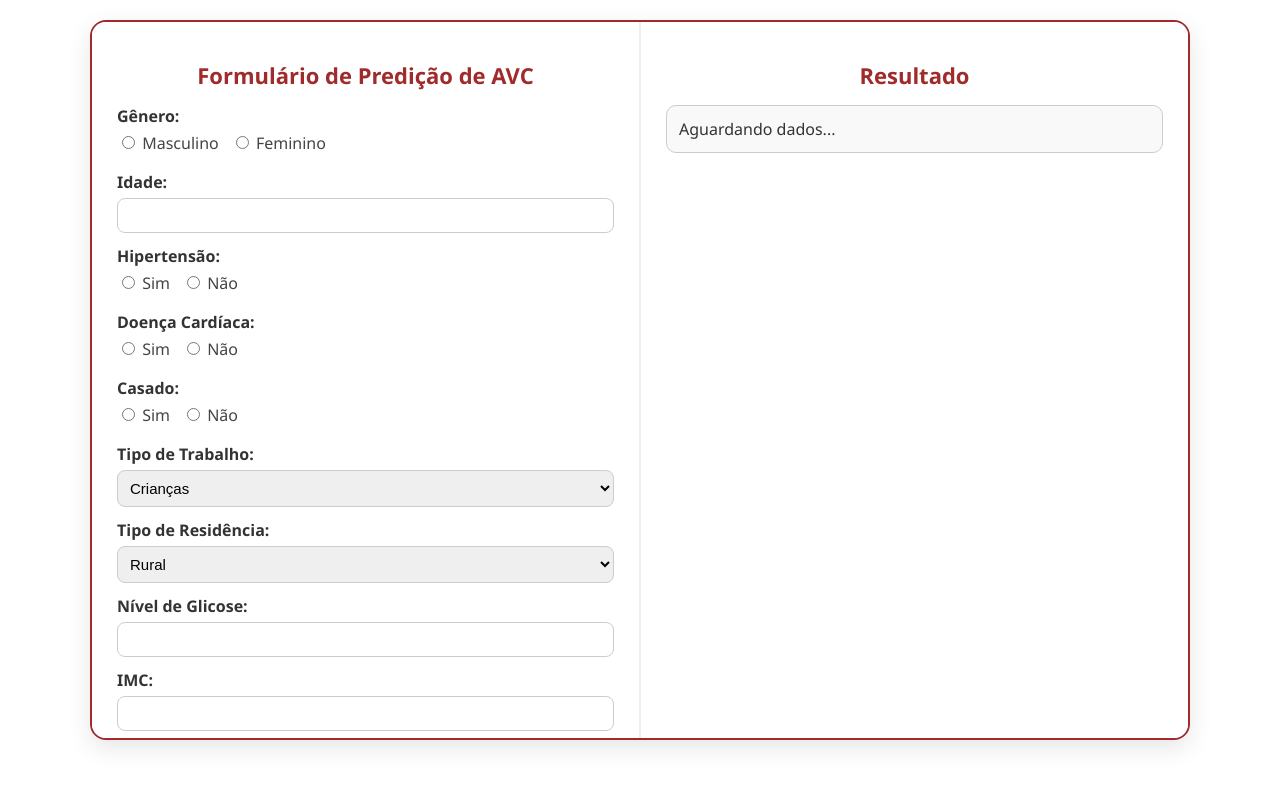
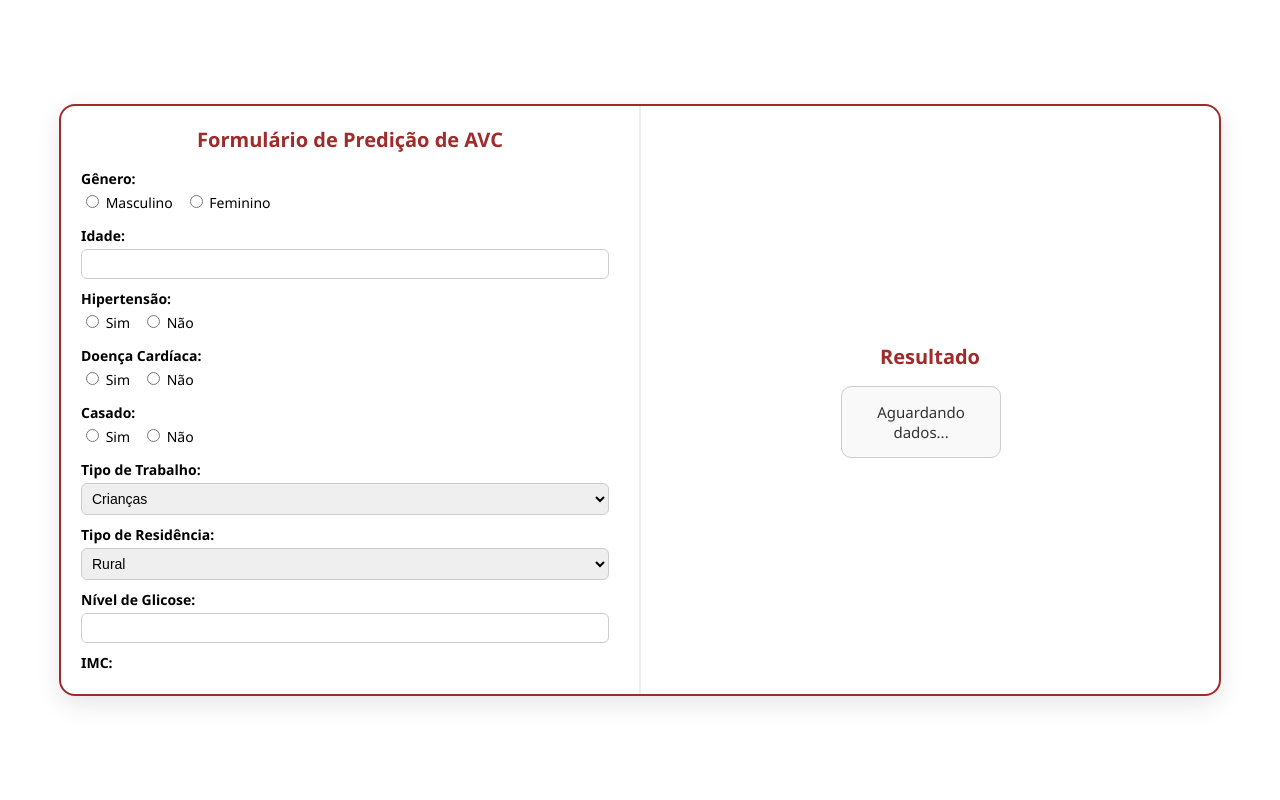
Before and after one commit to juniorrkcm/Data_Science, a plain HTML site: page index.html in a window 1280 px wide. Drawn offline with Linux system fonts and the light colour scheme.

Commit message:
Update index.html

```diff
--- a/index.html
+++ b/index.html
@@ -13,29 +13,30 @@
       background-color: #ffffff;
       font-family: 'Segoe UI', Tahoma, Geneva, Verdana, sans-serif;
       margin: 0;
-      padding: 20px 0;
+      padding: 0;
       display: flex;
       justify-content: center;
-      align-items: flex-start;
+      align-items: center;
       height: 100vh;
     }
 
     .container {
+      width: 1162px;
+      height: 592px;
       display: flex;
-      flex-direction: row;
-      width: 95%;
-      max-width: 1100px;
-      max-height: 90vh;
-      overflow-y: auto;
       background: white;
       border-radius: 16px;
       box-shadow: 0 8px 24px rgba(0, 0, 0, 0.1);
       border: 2px solid #9F2B2B;
+      overflow: hidden;
     }
 
     .formulario, .resultado {
       flex: 1;
-      padding: 20px 25px;
+      padding: 20px;
+      display: flex;
+      flex-direction: column;
+      height: 100%;
     }
 
     .formulario {
@@ -44,74 +45,86 @@
 
     h2 {
       color: #9F2B2B;
-      margin-bottom: 15px;
-      font-size: 22px;
+      font-size: 20px;
+      margin: 0 0 16px 0;
       text-align: center;
+    }
+
+    form {
+      flex: 1;
+      overflow-y: auto;
+      padding-right: 10px;
     }
 
     .form-group {
       display: flex;
       flex-direction: column;
-      margin-bottom: 12px;
+      margin-bottom: 10px;
     }
 
     .form-group label {
+      font-size: 14px;
+      margin-bottom: 4px;
       font-weight: 600;
-      margin-bottom: 5px;
-      color: #333;
     }
 
     input[type="number"],
     select {
-      padding: 8px;
+      padding: 6px;
+      font-size: 14px;
       border: 1px solid #ccc;
-      border-radius: 8px;
-      font-size: 15px;
+      border-radius: 6px;
     }
 
     .radio-group {
       display: flex;
+      gap: 12px;
       flex-wrap: wrap;
-      gap: 12px;
     }
 
     .radio-group label {
       font-weight: normal;
-      color: #444;
+      font-size: 14px;
     }
 
     button {
       background-color: #9F2B2B;
       color: white;
       padding: 10px;
+      font-size: 15px;
       border: none;
+      border-radius: 8px;
       cursor: pointer;
-      width: 100%;
-      font-size: 16px;
-      border-radius: 10px;
+      margin-top: 10px;
       transition: background-color 0.3s ease;
-      margin-top: 15px;
     }
 
     button:hover {
       background-color: #7d2222;
     }
 
-    #resultado {
-      font-size: 16px;
+    .resultado {
+      align-items: center;
+      justify-content: center;
+      text-align: center;
+    }
+
+    #resultado-box {
+      max-width: 90%;
+      background-color: #f9f9f9;
+      border: 1px solid #ccc;
+      border-radius: 10px;
+      padding: 15px;
+      font-size: 15px;
       color: #333;
       white-space: pre-line;
-      margin-top: 10px;
-      padding: 12px;
-      background-color: #f9f9f9;
-      border-radius: 10px;
-      border: 1px solid #ccc;
     }
 
     @media (max-width: 768px) {
       .container {
         flex-direction: column;
-        max-height: none;
+        height: auto;
+        width: 95%;
       }
 
       .formulario {
@@ -123,7 +136,7 @@
 </head>
 <body>
   <div class="container">
-    <!-- Coluna esquerda: Formulário -->
+    <!-- Lado esquerdo: Formulário -->
     <div class="formulario">
       <h2>Formulário de Predição de AVC</h2>
       <form id="formulario">
@@ -206,10 +219,12 @@
       </form>
     </div>
 
-    <!-- Coluna direita: Resultado -->
+    <!-- Lado direito: Resultado -->
     <div class="resultado">
-      <h2>Resultado</h2>
-      <div id="resultado">Aguardando dados...</div>
+      <div>
+        <h2>Resultado</h2>
+        <div id="resultado-box">Aguardando dados...</div>
+      </div>
     </div>
   </div>
 
@@ -236,12 +251,12 @@
       .then(response => response.json())
       .then(data => {
         const recomendacaoFormatada = data.recomendacao.replace(/(\r\n|\n|\r)/gm, "\n\n");
-        document.getElementById("resultado").innerText =
+        document.getElementById("resultado-box").innerText =
           "🧠 Possibilidade de AVC: " + data.predicao + "\n\n" +
           "📋 Recomendações:\n\n" + recomendacaoFormatada;
       })
       .catch(error => {
-        document.getElementById("resultado").innerText = "Erro ao processar a requisição.";
+        document.getElementById("resultado-box").innerText = "Erro ao processar a requisição.";
         console.error("Erro:", error);
       });
     }
```
